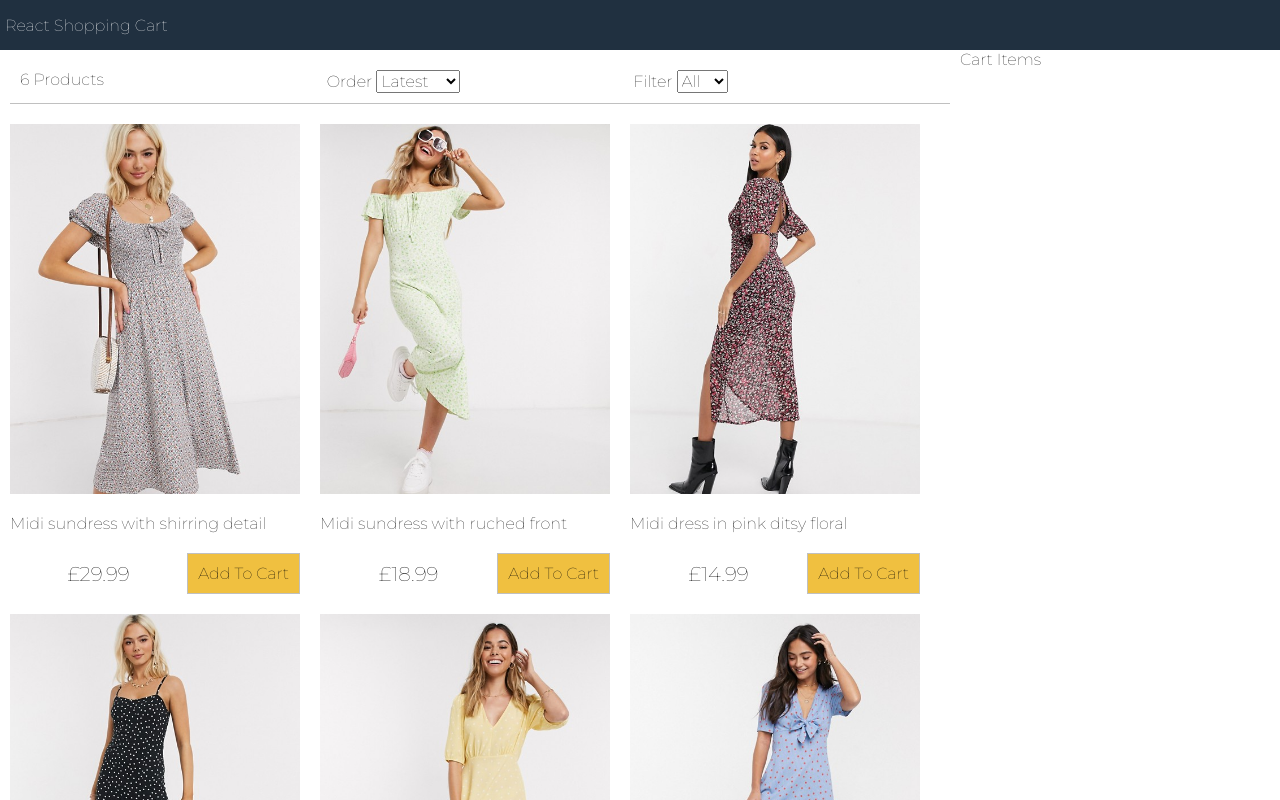
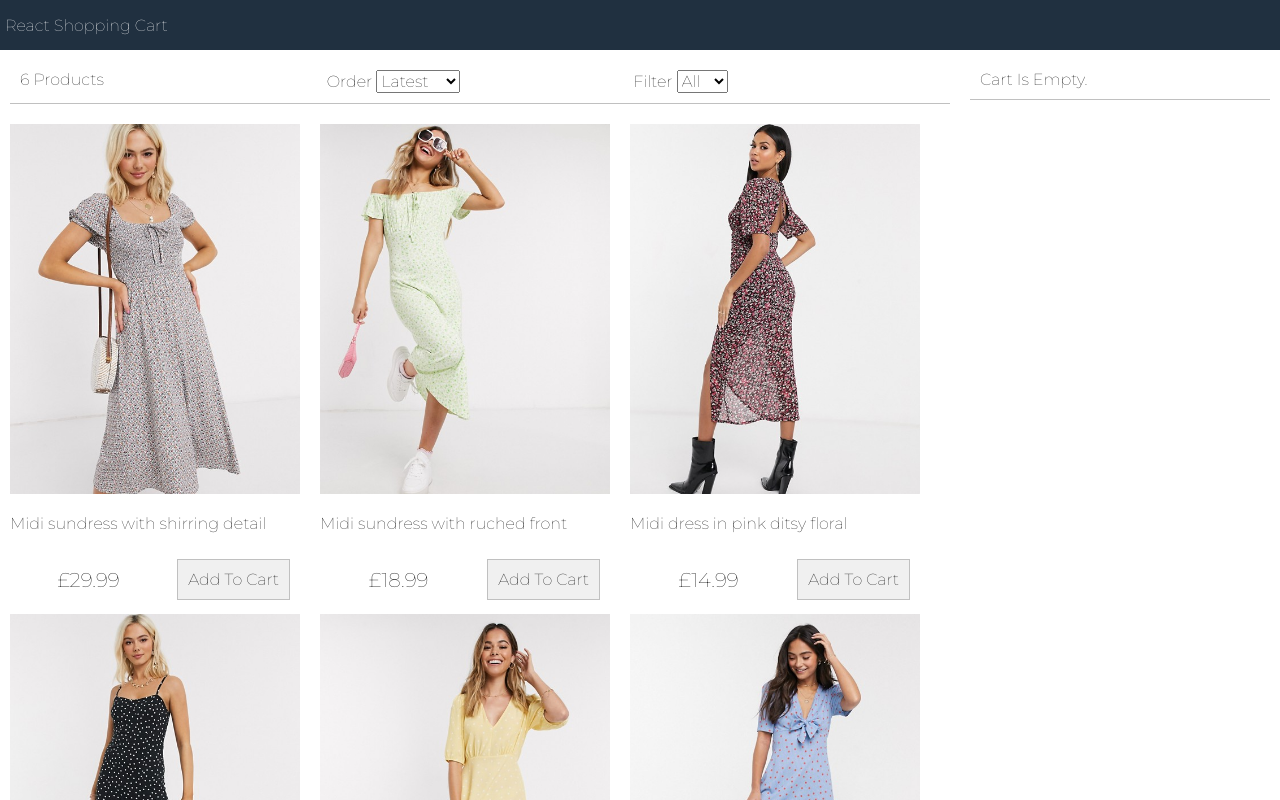
Before and after one commit to BenRiska/redux-practise, a React (Create React App) app: page / in a window 1280 px wide. Shown: the top 800 px of the page. Built offline with nearby package versions, Linux system fonts and the light colour scheme.

Commit message:
cart component

```diff
--- a/src/App.js
+++ b/src/App.js
@@ -1,18 +1,42 @@
-// feature 1
 import React from "react";
 import data from "./data.json";
 import Products from "./components/Products";
 import Filter from "./components/Filter";
+import Cart from "./components/Cart";
 
 class App extends React.Component {
   constructor() {
     super();
     this.state = {
       products: data.products,
+      cartItems: [],
       size: "",
       sort: "",
     };
   }
+
+  removeFromCart = (item) => {
+    const cartItems = this.state.cartItems.slice();
+    this.setState({ cartItems: cartItems.filter((x) => x._id !== item._id) });
+    console.log(this.state.cartItems);
+  };
+
+  addToCart = (product) => {
+    const cartItems = this.state.cartItems.slice();
+    let alreadyInCart = false;
+    cartItems.forEach((item) => {
+      if (item._id === product._id) {
+        item.count++;
+        alreadyInCart = true;
+      }
+    });
+    if (!alreadyInCart) {
+      cartItems.push({ ...product, count: 1 });
+    }
+    this.setState({
+      cartItems: cartItems,
+    });
+  };
 
   filterProducts = (e) => {
     const size = e.target.value;
@@ -68,9 +92,17 @@
                 filterProducts={this.filterProducts}
                 sortProducts={this.sortProducts}
               />
-              <Products products={this.state.products} />
+              <Products
+                products={this.state.products}
+                addToCart={this.addToCart}
+              />
             </div>
-            <div className="sidebar">Cart Items</div>
+            <div className="sidebar">
+              <Cart
+                cartItems={this.state.cartItems}
+                removeFromCart={this.removeFromCart}
+              />
+            </div>
           </div>
         </main>
         <footer>All Rights Reserved.</footer>
--- /dev/null
+++ b/src/components/Cart.js
@@ -0,0 +1,53 @@
+import React, { Component } from "react";
+import formatCurrency from "../Util";
+
+export default class Cart extends Component {
+  render() {
+    const { cartItems } = this.props;
+    return (
+      <div>
+        {cartItems.length === 0 ? (
+          <div className="cart cart-header">Cart Is Empty.</div>
+        ) : (
+          <div className="cart cart-header">
+            You have {cartItems.length} items in the cart.
+          </div>
+        )}
+        <div className="cart">
+          <ul className="cart-items">
+            {cartItems.map((item) => (
+              <li key={item._id}>
+                <div>
+                  <img src={item.image}></img>
+                </div>
+                <div>
+                  <div>{item.title}</div>
+                  <div className="right">
+                    {formatCurrency(item.price)} x {item.count}
+                    <button
+                      className="button"
+                      onClick={() => this.props.removeFromCart(item)}
+                    >
+                      Remove Item
+                    </button>
+                  </div>
+                </div>
+              </li>
+            ))}
+          </ul>
+        </div>
+        {cartItems.length !== 0 && (
+          <div className="cart">
+            <div className="total">
+              Total{" "}
+              {formatCurrency(
+                cartItems.reduce((a, c) => a + c.price * c.count, 0)
+              )}
+            </div>
+            <button className="button primary">Proceed</button>
+          </div>
+        )}
+      </div>
+    );
+  }
+}
--- a/src/components/Products.js
+++ b/src/components/Products.js
@@ -15,7 +15,12 @@
                 </a>
                 <div className="product-price">
                   <div>{formatCurrency(product.price)}</div>
-                  <button className="button button-primary">Add To Cart</button>
+                  <button
+                    onClick={() => this.props.addToCart(product)}
+                    className="button button-primary"
+                  >
+                    Add To Cart
+                  </button>
                 </div>
               </div>
             </li>
--- a/src/index.css
+++ b/src/index.css
@@ -131,13 +131,14 @@
   border: 0.1rem #c0c0c0 solid;
   background-color: #f0f0f0;
   cursor: pointer;
+  margin: 1rem;
 }
 
 .button:hover {
   border: 0.1rem #808080 solid;
 }
 
-.button-primary {
+.primary {
   background: #f0c040;
 }
 
@@ -154,3 +155,55 @@
 .filter div {
   flex: 1;
 }
+
+/* cart */
+
+.cart {
+  padding: 1rem;
+  margin: 1rem;
+  display: flex;
+}
+
+.cart-header {
+  border-bottom: 0.1rem #c0c0c0 solid;
+}
+
+.cart-items {
+  padding: 0;
+  width: 100%;
+  list-style-type: none;
+}
+
+.cart-items img {
+  width: 5rem;
+}
+
+.cart-items li {
+  display: flex;
+}
+.cart-items li div {
+  padding: 0.5rem;
+}
+
+.cart-items li div:last-child {
+  flex: 1;
+}
+
+.right {
+  text-align: right;
+}
+
+.total {
+  display: flex;
+  justify-content: space-between;
+  align-items: center;
+  width: 100%;
+}
+.total div {
+  font-size: 2rem;
+}
+
+.total > div,
+.total > button {
+  flex: 1;
+}
```
